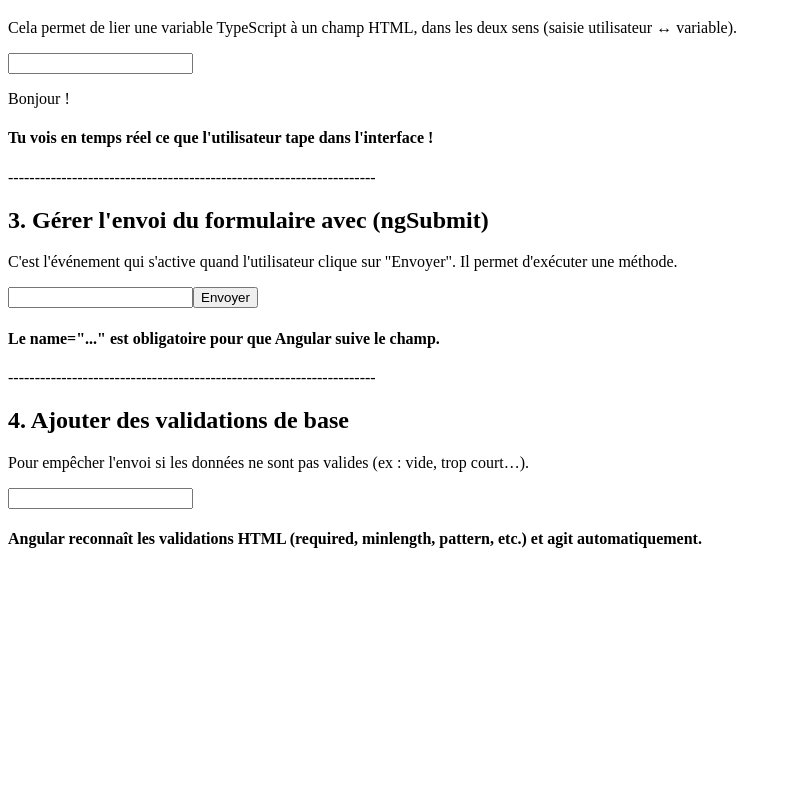
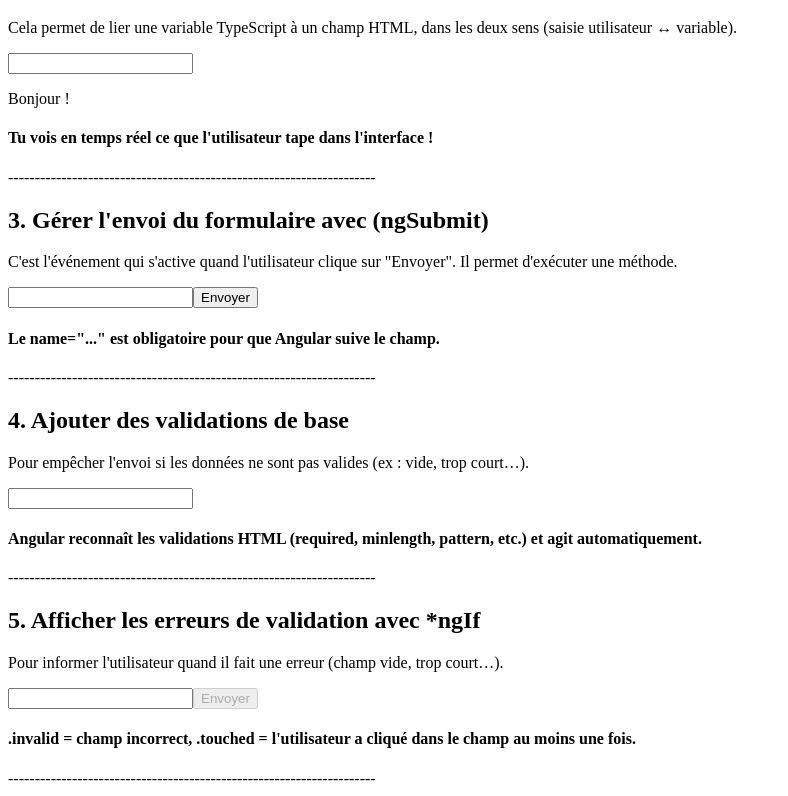
Before and after one commit to Loicwr/TestAngular, an Angular app: page / in a window 1280 px wide. Shown: the part 5299-6095 px from the top of the page, without its empty margins (0-788 px from the left). Before the commit the page ends 5868 px from the top, so only its background shows below. Built offline with nearby package versions, Linux system fonts and the light colour scheme.

Commit message:
feat(formulaires): add validation error handling and update form structure

```diff
--- a/src/app/formulaires-avec-forms-module/formulaires-avec-forms-module.component.html
+++ b/src/app/formulaires-avec-forms-module/formulaires-avec-forms-module.component.html
@@ -35,3 +35,23 @@
 <input type="text" [(ngModel)]="prenom" name="prenom" required minlength="3" />
 
 <h4> Angular reconnaît les validations HTML (required, minlength, pattern, etc.) et agit automatiquement.</h4>
+
+---------------------------------------------------------------------
+
+<h2>5. Afficher les erreurs de validation avec *ngIf</h2>
+<p>Pour informer l'utilisateur quand il fait une erreur (champ vide, trop court…).</p>
+
+<form #f="ngForm" (ngSubmit)="onSubmit()">
+    <input type="text" [(ngModel)]="prenom" name="prenom" required minlength="3" #prenomInput="ngModel" />
+
+    <div *ngIf="prenomInput.invalid && prenomInput.touched">
+        <small *ngIf="prenomInput.errors?.['required']">Le prénom est requis.</small>
+        <small *ngIf="prenomInput.errors?.['minlength']">Minimun 3 caratères.</small>
+    </div>
+
+    <button type="submit" [disabled]="f.invalid">Envoyer</button>
+</form>
+
+<h4>.invalid = champ incorrect, .touched = l'utilisateur a cliqué dans le champ au moins une fois.</h4>
+
+---------------------------------------------------------------------
--- a/src/app/formulaires-avec-forms-module/formulaires-avec-forms-module.component.ts
+++ b/src/app/formulaires-avec-forms-module/formulaires-avec-forms-module.component.ts
@@ -4,7 +4,7 @@
 
 @Component({
   selector: 'app-formulaires-avec-forms-module',
-  imports: [FormsModule],
+  imports: [FormsModule, CommonModule],
   templateUrl: './formulaires-avec-forms-module.component.html',
   styleUrl: './formulaires-avec-forms-module.component.scss'
 })
```
